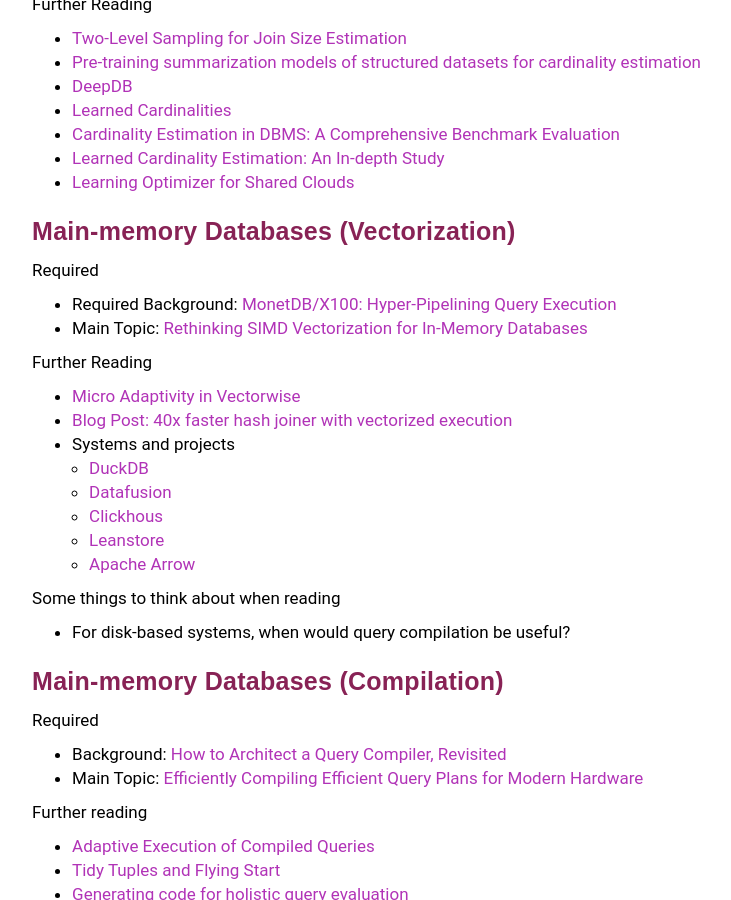
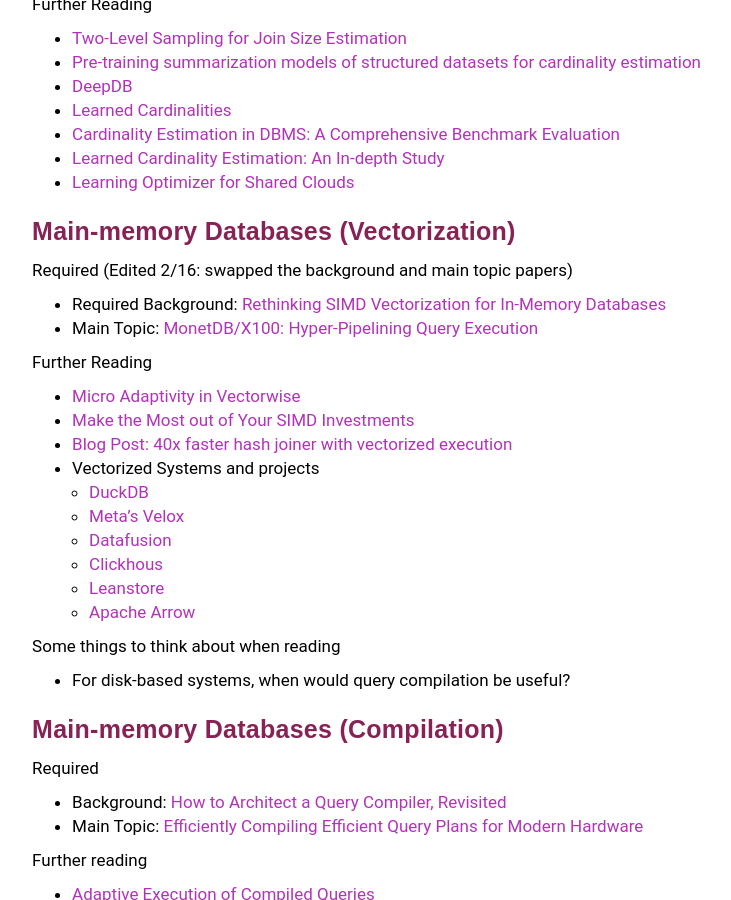
Before and after one commit to w6113/website_2022, a Jekyll site: the page built from papers.md, in a window 1280 px wide and 900 px high, scrolled down 2654 px. Shown: the whole window, without its empty margins (76-807 px from the left). Built offline with Jekyll 4.4.1, drawn with Linux system fonts in a browser that asks for light colours.

Commit message:
lazy commit msg

```diff
--- a/papers.md
+++ b/papers.md
@@ -175,17 +175,19 @@
 <a name="vectorization"/>
 ### Main-memory Databases (Vectorization)
 
-Required
+Required (Edited 2/16: swapped the background and main topic papers)
 
-* Required Background: [MonetDB/X100: Hyper-Pipelining Query Execution](./files/papers/monetdb-cidr05.pdf)
-* Main Topic: [Rethinking SIMD Vectorization for In-Memory Databases](https://dl.acm.org/doi/pdf/10.1145/2723372.2747645)
+* Required Background: [Rethinking SIMD Vectorization for In-Memory Databases](https://dl.acm.org/doi/pdf/10.1145/2723372.2747645)
+* Main Topic: [MonetDB/X100: Hyper-Pipelining Query Execution](./files/papers/monetdb-cidr05.pdf)
 
 Further Reading
 
 * [Micro Adaptivity in Vectorwise](https://dl.acm.org/doi/pdf/10.1145/2463676.2465292)
+* [Make the Most out of Your SIMD Investments](https://dl.acm.org/doi/pdf/10.1145/3211922.3211928)
 * [Blog Post: 40x faster hash joiner with vectorized execution](https://www.cockroachlabs.com/blog/vectorized-hash-joiner/)
-* Systems and projects
+* Vectorized Systems and projects
   * [DuckDB](https://duckdb.org/)
+  * [Meta's Velox](https://github.com/facebookincubator/velox)
   * [Datafusion](https://arrow.apache.org/datafusion/)
   * [Clickhous](https://clickhouse.com/)
   * [Leanstore](./files/papers/leanstore.pdf)
```
